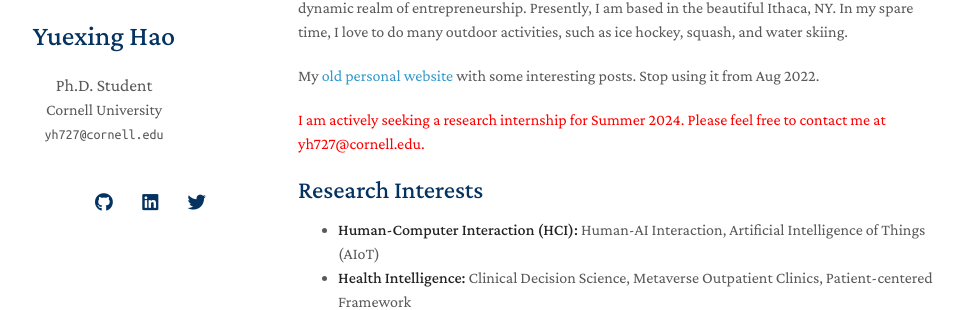
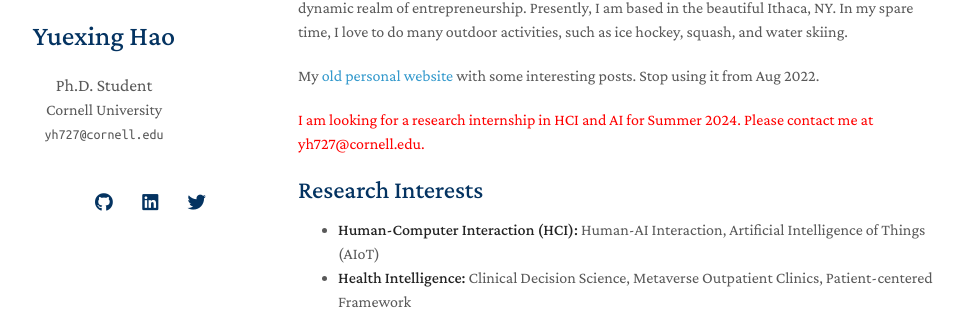
Before and after one commit to YuexingHao/Yuexing-Hao, a Jekyll site: the page built from index.md, in a window 1280 px wide and 900 px high. Shown: the part 229-539 px from the top of the window, without its empty margins (172-1146 px from the left). Built offline with Jekyll 4.4.1, drawn with Linux system fonts in a browser that asks for light colours; nearby versions of some CDN libraries; a style sheet for code colours, icons or effects is not loaded; our own code applies the rules of GitHub Pages for plain Markdown files.

Commit message:
Update index.md

```diff
--- a/index.md
+++ b/index.md
@@ -10,7 +10,7 @@ I hold Computer Science degrees from Rutgers University (B.A.) and Tufts Univers
 
 My [old personal website](https://1135100136.wixsite.com/yuexinghao) with some interesting posts. Stop using it from Aug 2022.
 
-<span style="color:red;">I am actively seeking a research internship for Summer 2024. Please feel free to contact me at yh727@cornell.edu. </span>
+<span style="color:red;">I am looking for a research internship in HCI and AI for Summer 2024. Please contact me at yh727@cornell.edu. </span>
 
 ## Research Interests
 
```
